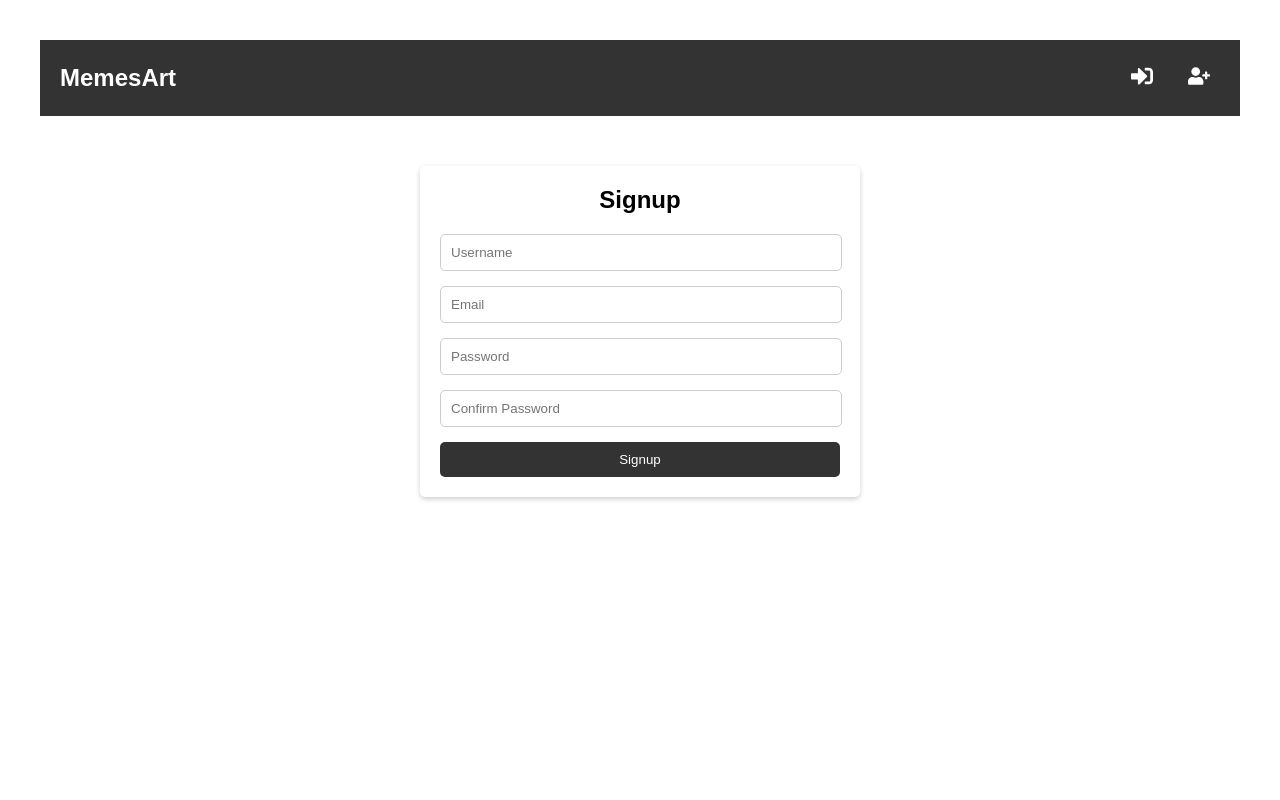
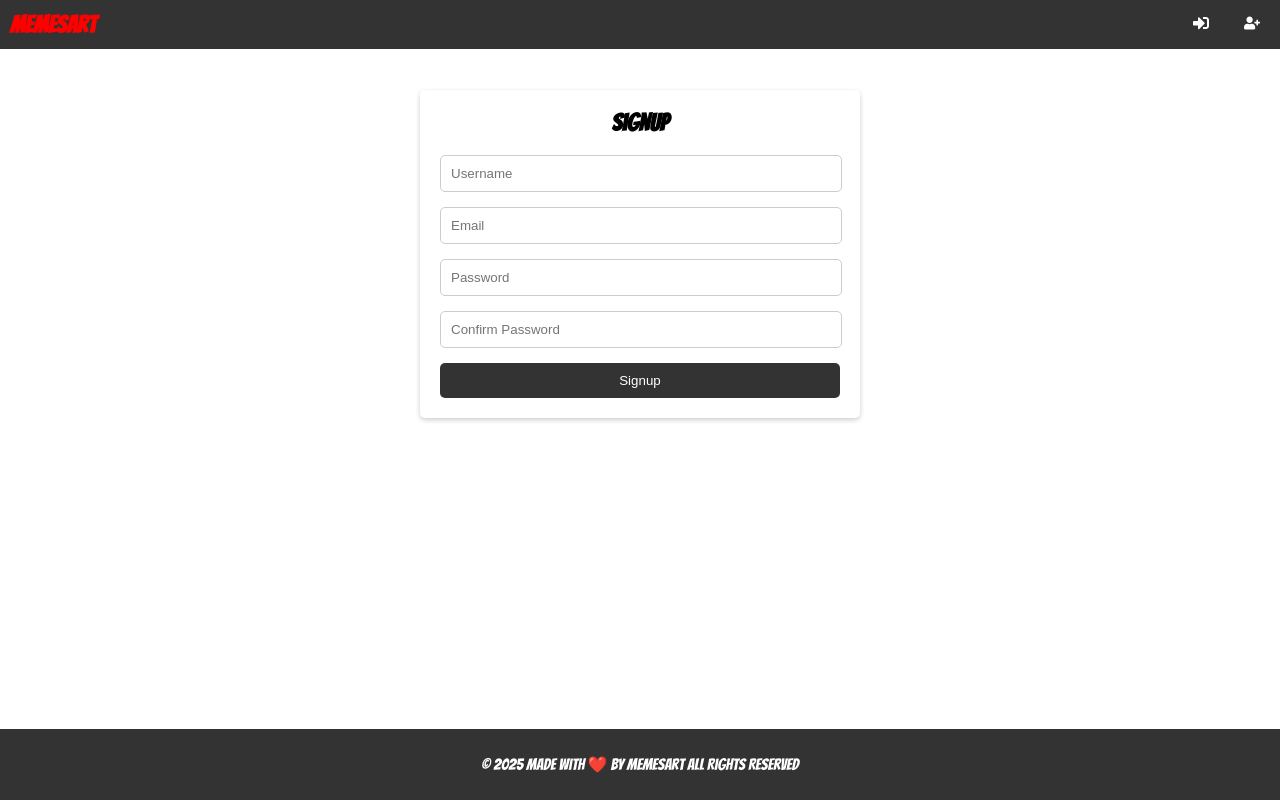
Before and after one commit to GonzaloPena1/MemesArt, a React (Vite) app in the folder client/: page /signup in a window 1280 px wide. Shown: the top 800 px of the page. Built offline with nearby package versions, Linux system fonts and the light colour scheme; no server answers.

Commit message:
header and footer fixed

```diff
--- a/client/index.html
+++ b/client/index.html
@@ -3,6 +3,10 @@
   <head>
     <meta charset="UTF-8" />
     <link rel="icon" type="image/svg+xml" href="/vite.svg" />
+    <link
+      href="https://fonts.googleapis.com/css2?family=Bangers&display=swap"
+      rel="stylesheet"
+    />
     <meta name="viewport" content="width=device-width, initial-scale=1.0" />
     <title>MemesArt</title>
   </head>
--- a/client/src/components/Footer.jsx
+++ b/client/src/components/Footer.jsx
@@ -3,7 +3,7 @@ import styles from "../styles/Footer.module.css";
 const Footer = () => {
   return (
     <footer className={styles.footer}>
-      <p>&copy; 2025 Made with ❤️ By Memes All Rights Reserved</p>
+      <p>&copy; 2025 Made with ❤️ By MemesArt All Rights Reserved</p>
     </footer>
   );
 };
--- a/client/src/components/HomePage.jsx
+++ b/client/src/components/HomePage.jsx
@@ -1,22 +1,36 @@
 import React from "react";
-// import "./src/styles/home-page.css";
+// import "./styles/home-page.css";
 function HomePage() {
-  const backgroundImageUrl = "//src/assets/Bckimg.png"; // Update the path as needed
+  const backgroundImageUrl = "./src/assets/Bckimg.png";
 
   return (
-    <>
     <div
       className="main-container"
       style={{
         backgroundImage: `url(${backgroundImageUrl})`,
+        backgroundColor: "#f0f0f0",
         backgroundSize: "cover",
         backgroundPosition: "center",
+        backgroundRepeat: "no-repeat",
+        width: "100vw",
         height: "100vh",
         display: "flex",
-          justifyContent: "center",
+        justifyContent: "flex-start",
         alignItems: "center",
+        paddingLeft: "40px",
       }}
     >
+      <div className="text-content">
+        <p className="heading-large">Human</p>
+        <p className="heading-large">stories & ideas</p>
+        <p className="subheading">
+          A place to share memes, and laugh with your friends
+        </p>
+        <a href="/register.html" className="cta-button">
+          Start reading
+        </a>
+      </div>
+
       {/* <div className="brand-image">
         <img
           alt="Brand image"
@@ -27,7 +41,6 @@ function HomePage() {
         />
       </div> */}
     </div>
-    </>
   );
 }
 
--- a/client/src/style.css
+++ b/client/src/style.css
@@ -1,24 +1,30 @@
 /* General Styles */
 
 body {
-  font-family: Arial, sans-serif;
+  font-family: Bangers, sans-serif;
   margin: 0;
-  padding: 0;
   background-color: white;
 }
 
+/* Navbar Styles */
 header {
   background-color: #333;
   color: white;
-  padding: 20px 20px;
+  padding: 10px;
   display: flex;
   justify-content: space-between;
   align-items: center;
+  width: 100%;
+  position: fixed;
+  top: 0;
+  left: 0;
+  z-index: 1000;
+  box-sizing: border-box;
 }
-
 header h1 {
   margin: 0;
   font-size: 1.5rem;
+  color: red;
 }
 
 header nav {
@@ -46,8 +52,10 @@ header nav a:hover,
 header nav button:hover {
   text-decoration: underline;
 }
+main {
+  padding-top: 70px;
+}
 
-/* Form Styles */
 form {
   max-width: 400px;
   margin: 50px auto;
@@ -193,9 +201,9 @@ li {
 }
 .card-options {
   display: flex;
+  justify-content: center;
   align-items: center;
-  gap: 12px;
-  justify-content: center;
+  margin-top: 16px;
 }
 
 .post-list {
@@ -204,37 +212,27 @@ li {
   gap: 20px;
 }
 
-.icon {
-  font-size: 22px;
+.button {
+  display: inline-block;
+  padding: 10px 20px;
+  margin-left: 5px;
+  margin-right: 5px;
+  font-size: 16px;
+  font-weight: bold;
+  text-align: center;
+  color: #fff;
+  background-color: #007bff;
+  border: none;
+  border-radius: 4px;
+  text-decoration: none;
   cursor: pointer;
-  transition: 0.2s;
+  transition: background-color 0.3s ease;
 }
 
-.icon:hover {
-  transform: scale(1.2);
+.button:hover {
+  background-color: #0056b3;
 }
 
-.delete-icon {
-  color: red;
-}
-.liked {
-  color: red;
-}
-
-.likes-container {
-  display: flex;
-  align-items: center;
-  gap: 6px;
-}
-
-.likes-count {
-  font-size: 14px;
-  font-weight: bold;
-}
-
-.share-container {
-  position: relative;
-}
 .mt-5 {
   margin-top: 5px;
 }
@@ -300,16 +298,3 @@ li {
     margin-top: 150px;
   }
 }
-.share-popup {
-  position: absolute;
-  right: -70px;
-  transform: translateY(-50%);
-  background: white;
-  padding: 10px;
-  border-radius: 8px;
-  box-shadow: 0 4px 10px rgba(0, 0, 0, 0.2);
-  display: flex;
-  flex-direction: row;
-  gap: 8px;
-  z-index: 50;
-}
--- a/client/src/styles/Footer.module.css
+++ b/client/src/styles/Footer.module.css
@@ -1,15 +1,36 @@
+/* General Styles */
+body {
+  font-family: Arial, sans-serif;
+  margin: 0;
+  background-color: white;
+  min-height: 100vh; /* Ensure the body takes at least the full viewport height */
+  display: flex;
+  flex-direction: column;
+}
+
+/* Main Content Styles */
+main {
+  flex: 1; /* Allow the main content to grow and fill the remaining space */
+  padding-bottom: 80px; /* Adjust this value based on the footer height */
+}
+
+/* Footer Styles */
 .footer {
   background: #333;
   color: #fff;
   text-align: center;
-    padding: 5px;
-    margin-top: 700px;
+  padding: 10px;
+  width: 100%;
+  position: fixed;
+  bottom: 0;
+  left: 0;
+  z-index: 1000;
+  box-sizing: border-box;
 }
 
 /* Media query for smaller screens (mobile) */
 @media (max-width: 768px) {
   .footer {
-      margin-top: 610px;
-      position: sticky;
+    padding: 10px;
   }
 }
```
Also changed, not shown: client/src/assets/Bckimg.png. Lines whose indentation alone changed are shown as unchanged.
